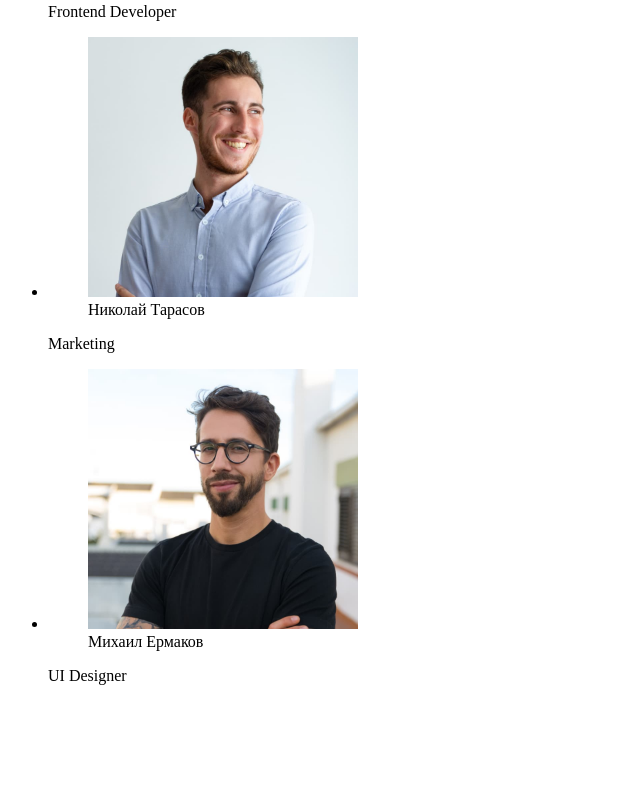
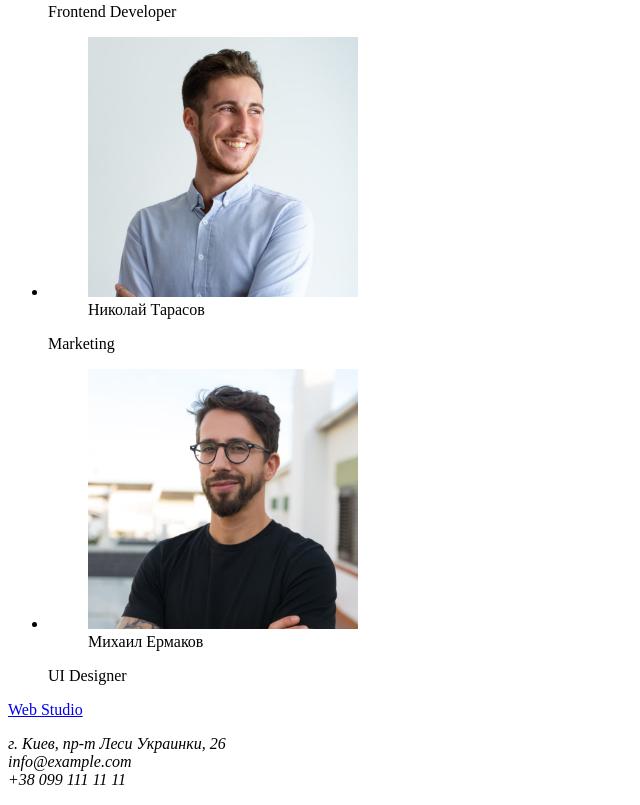
Before and after one commit to DanilStan/goit-markup-hw-01, a plain HTML site: page index.html in a window 1280 px wide. Shown: the part 2248-3053 px from the top of the page, without its empty margins (0-640 px from the left). Before the commit the page ends 2949 px from the top, so only its background shows below. Drawn offline with Linux system fonts and the light colour scheme.

Commit message:
Додали підвал сайту

```diff
--- a/index.html
+++ b/index.html
@@ -123,5 +123,17 @@
         </ul>
       </section>
     </main>
+
+    <!-- Подвал сайта -->
+    <footer>
+      <a href="./" lang="en">Web Studio</a>
+      <address>
+        <p>
+          г. Киев, пр-т Леси Украинки, 26<br />
+          info@example.com<br />
+          +38 099 111 11 11
+        </p>
+      </address>
+    </footer>
   </body>
 </html>
```
